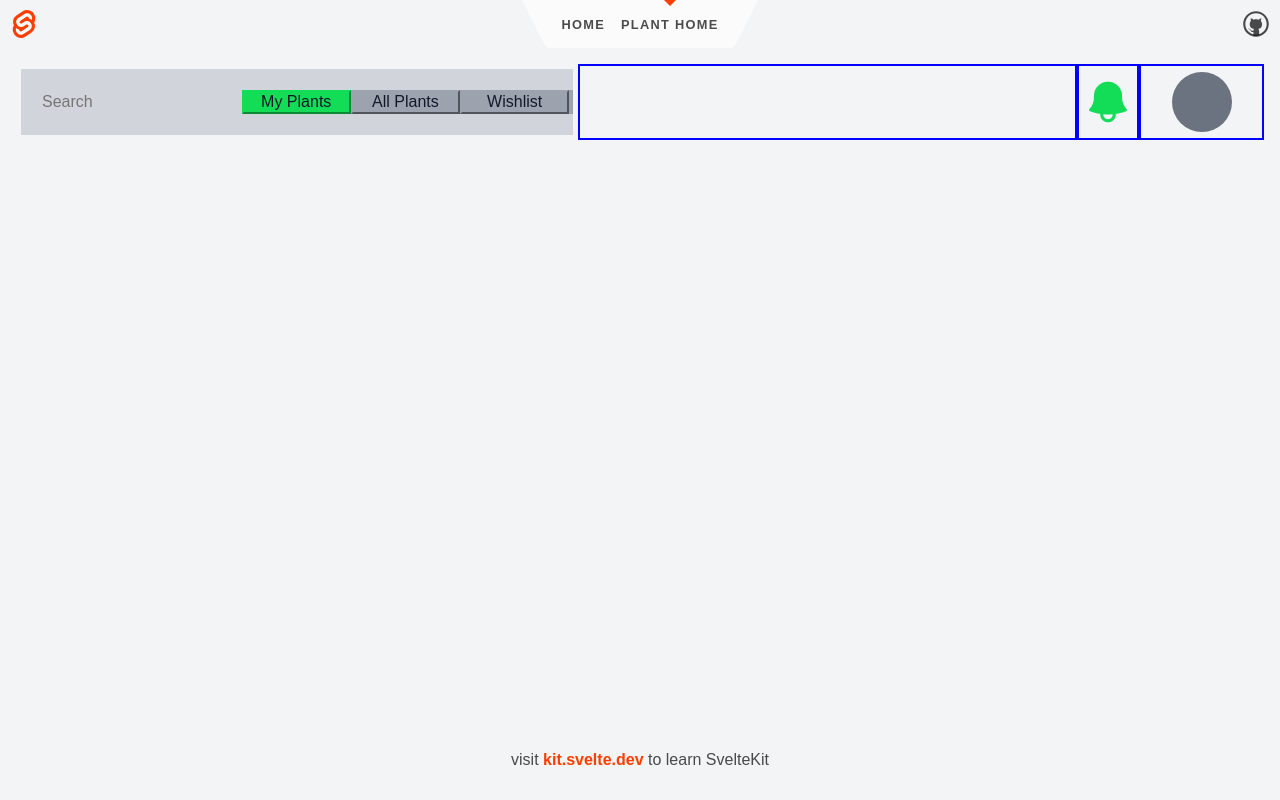
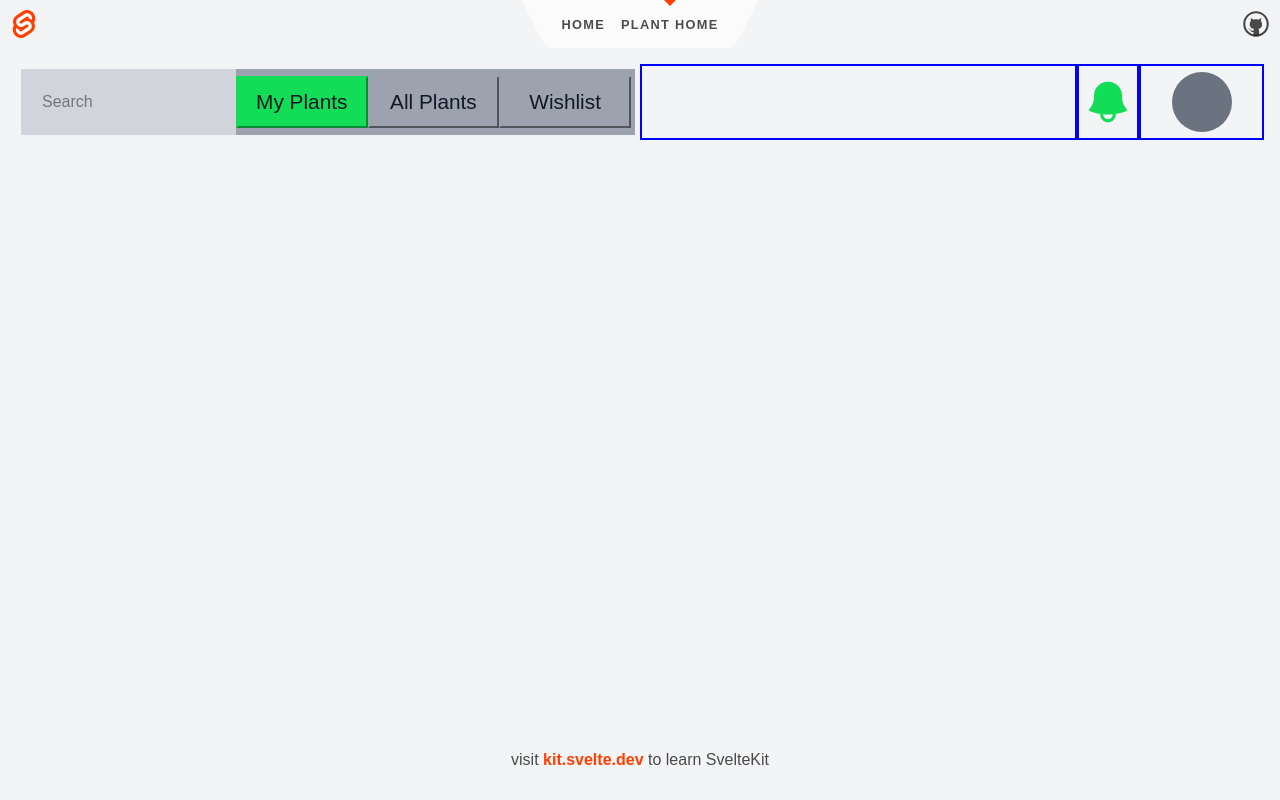
Before and after one commit to BuildWithCloud/NEA, a SvelteKit app: page /plantHome/topBar in a window 1280 px wide. Built offline with nearby package versions, Linux system fonts and the light colour scheme.

Commit message:
Fixed search bar button text colour

```diff
--- a/src/routes/plantHome/topBar/+page.svelte
+++ b/src/routes/plantHome/topBar/+page.svelte
@@ -1,7 +1,16 @@
 
-<script>
+<script lang='ts'>
     import Bell from '$lib/images/Bell.png';
     let searchText = '';
+    let selectedButton: HTMLButtonElement | null = null;
+
+    function selectButton(event: Event){
+        if(selectedButton){
+            selectedButton.dataset.selected = "false";
+        }
+        selectedButton = event.target as HTMLButtonElement;
+        selectedButton.dataset.selected = "true";
+    }
 </script>
 <style>
     .centre{
@@ -21,12 +30,12 @@
     }
     .topBarGrid{
         display: grid;
-        grid-template-columns: 45% 40% 5% 10%;
+        grid-template-columns: 50% 35% 5% 10%;
         grid-template-rows: 9.5VH;
     }
     .searchBarGrid{
         display: grid;
-        grid-template-columns: 40% 60%;
+        grid-template-columns: 35% 65%;
         grid-template-rows: 100%;
         background-color: var(--color-tailwind300);
         border-width: 5px;
@@ -61,19 +70,27 @@
         padding: 10px;
     }
 
-    .selectedSearchButton{
-        background-color: var(--color-brand500);
-        border-color: var(--color-brand500);
-    }
-    .unselectedSearchButton{
-        background-color: var(--color-tailwind400);
-        border-color: var(--color-tailwind400);
-    }
     .searchBarButton{
         height: 80%;
         width:100%;
+        font-family: PT Sans, sans-serif;
+        font-size: 130%;
         color: var(--color-tailwind900);
     }
+    .searchBarButton[data-selected="true"]{
+        background-color: var(--color-brand500);
+        border-color: var(--color-brand500);
+
+    }
+    .searchBarButton[data-selected="false"]{
+        background-color: var(--color-tailwind400);
+        border-color: var(--color-tailwind400);
+
+    }
+    .fullHeight{
+        height: 100%;
+    }
+
 
 
 </style>
@@ -84,15 +101,15 @@
                 <input type="text" class="textbox" bind:value="{searchText}" placeholder="Search" >
             </div>
         </div>
-        <div class="searchButtonsGrid centreVertically">
-            <div class = "centre">
-                <button class="searchBarButton selectedSearchButton">My Plants</button>
+        <div class="searchButtonsGrid centreVertically fullHeight">
+            <div class = "centre fullHeight">
+                <button class="searchBarButton" data-selected="true" bind:this={selectedButton} on:click={selectButton}>My Plants</button>
             </div>
-            <div class = "centre">
-                <button class="searchBarButton unselectedSearchButton">All Plants</button>
+            <div class = "centre fullHeight">
+                <button class="searchBarButton" data-selected="false" on:click={selectButton}>All Plants</button>
             </div>
-            <div class = "centre">
-                <button class="searchBarButton unselectedSearchButton">Wishlist</button>
+            <div class = "centre fullHeight">
+                <button class="searchBarButton" data-selected="false" on:click={selectButton}>Wishlist</button>
             </div>
 
         </div>
```
